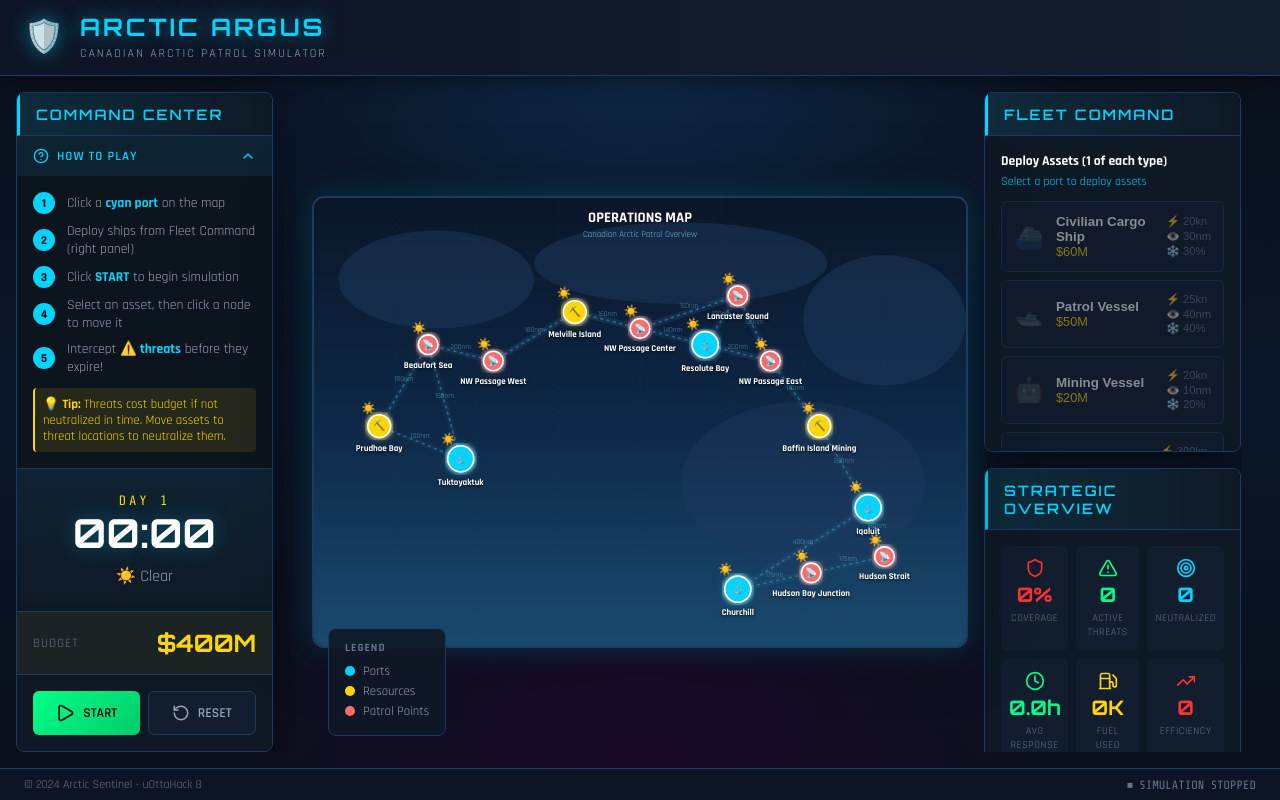
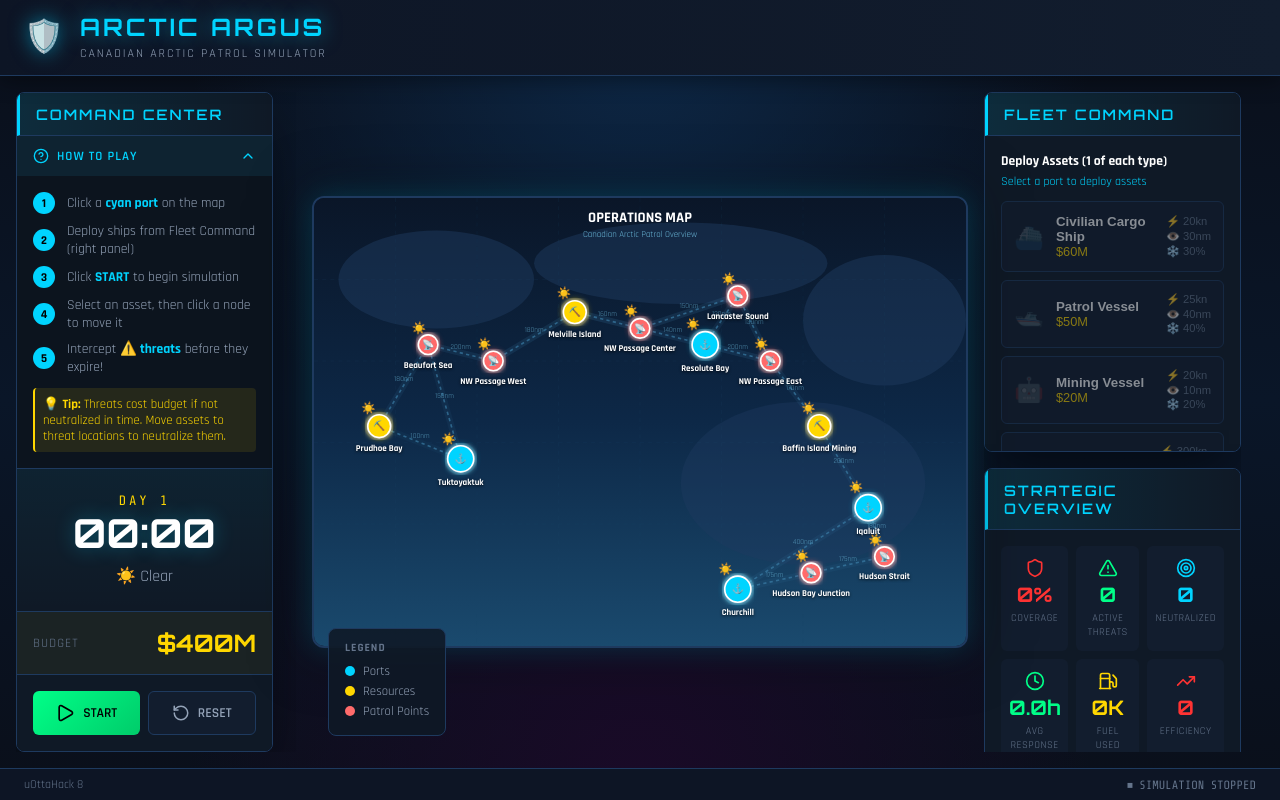
Before and after one commit to BradleyNgu/uOttaHack-8, a React (Vite) app: page / in a window 1280 px wide. Built offline with nearby package versions, Linux system fonts and the light colour scheme.

Commit message:
Update App.jsx

```diff
--- a/src/App.jsx
+++ b/src/App.jsx
@@ -100,7 +100,7 @@ function App() {
 
       {/* Footer */}
       <footer className="app-footer">
-        <span>© 2024 Arctic Sentinel - uOttaHack 8</span>
+        <span>uOttaHack 8</span>
         <span className={`status ${!isRunning ? 'stopped' : isPaused ? 'paused' : 'active'}`}>
           {!isRunning ? '⏹ SIMULATION STOPPED' : isPaused ? '⏸ SIMULATION PAUSED' : '▶ SIMULATION ACTIVE'}
         </span>
```
